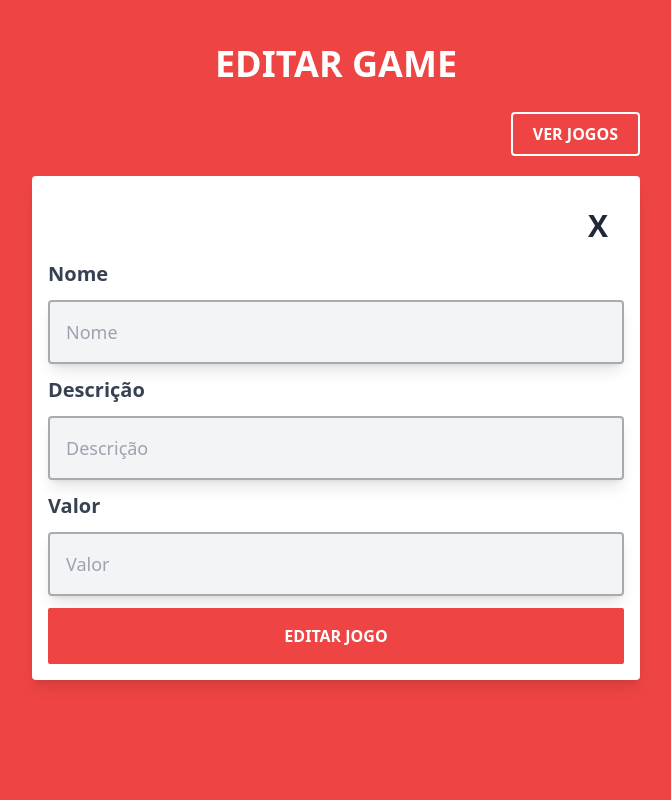
After one commit to dshzr/crud-games-php, a PHP site: page /editar.php in a window 1280 px wide. The commit adds this page. Shown: the whole page, without its empty margins (304-975 px from the left). Run offline with PHP 8.4, Linux system fonts and the light colour scheme; the template is opened without the code that fills it, so the values that code supplies are empty; some libraries are stand-ins or nearby versions.

Commit message:
removi modal e criei uma nova pagina para editar e excluir os jogos

```diff
--- a/classes/Games.php
+++ b/classes/Games.php
@@ -3,21 +3,13 @@ include_once 'Conexao.php';
 
 
 
-if(isset($_GET['id'])){
-    $id = intVal($_GET['id']);
-    Games::deleteGame($id);
-}
 
 
 
 //CRIAR/EDITAR GAME
 if(isset($_POST['submit'])){
     if($_POST['submit'] == 'cadastrar'){
-
         //validacao
-
-
-
 
         $nome = $_POST['nome'];
         $descricao = $_POST['descricao'];
@@ -27,13 +19,6 @@ if(isset($_POST['submit'])){
     }
     else if(($_POST['submit'] == 'editar')){
         //validacao
-
-
-
-
-
-
-
 
         $nome = $_POST['nome-game'];
         $descricao = $_POST['descricao-game'];
@@ -47,6 +32,7 @@ if(isset($_POST['submit'])){
             "valor" =>  $valor,
             "id" => $id
         ];
+
         Games::updateGame($game);
     }
 
--- /dev/null
+++ b/pages/deletar.php
@@ -0,0 +1,5 @@
+<?php
+include_once '../classes/Games.php';
+if(isset($_GET['deletar'])){
+    Games::deleteGame($_GET['deletar']);
+}
--- /dev/null
+++ b/pages/editar.php
@@ -0,0 +1,140 @@
+<?php
+   include '../classes/Games.php';
+    if(isset($_GET['editar'])){
+        $idgame = $_GET['editar'];
+        $allGames = Games::getGames();
+
+        foreach($allGames as $oneGame){
+            if($oneGame['id'] == $idgame){
+                $game = $oneGame;
+            }
+        }
+    }
+
+
+
+?>
+<!DOCTYPE html>
+<html lang="pt-BR">
+<head>
+    <meta charset="UTF-8">
+    <meta http-equiv="X-UA-Compatible" content="IE=edge">
+    <meta name="viewport" content="width=device-width, initial-scale=1.0">
+    <script src="https://cdn.tailwindcss.com"></script>
+    <title>CRUD PHP</title>
+
+    <style type="text/tailwindcss">
+        .form{
+            @apply
+            w-full
+            mx-auto
+            p-4
+            bg-white
+            rounded
+            shadow-lg;
+
+        }
+        .label{
+            @apply
+            font-semibold
+            text-xl
+            text-gray-700;
+        }
+        .input{
+            @apply
+            my-3
+            border-2
+            border-black/30
+            focus:border-none
+            outline-none
+            w-full
+            p-4
+            bg-gray-100
+            text-lg
+            rounded
+            shadow-lg
+            focus:outline-red-500
+            duration-100;
+        }
+        .btn{
+            @apply
+                w-full
+                text-center
+                py-4
+                px-2
+                hover:bg-red-400
+                bg-red-500
+                text-white
+                font-semibold
+                rounded-sm
+                duration-100
+            ;
+        }
+
+        .link{
+            @apply
+                px-5
+                py-2
+                rounded
+                font-bold
+                hover:bg-red-600
+                text-white
+                border-2
+                border-white
+                outline-red-200
+                mt-4
+                sm:my-0
+            ;
+        }
+    </style>
+</head>
+<body class="bg-red-500">
+    <div class="container p-4 flex items-center justify-start flex-col h-screen mx-auto w-full  lg:w-2/4">
+
+            <h1 class="text-4xl text-white font-bold my-7">EDITAR GAME</h1>
+     <div class="flex w-full justify-end pb-5">
+         <a class="link" href="/crud/pages/index.php">VER JOGOS</a>
+    </div>
+    <form name="editar" method="POST" class="form" action="../classes/Games.php">
+            <div class="flex w-full justify-end ">
+                <span id="close-popup" class=" text-gray-800 text-3xl font-bold cursor-pointer p-4">X</span>
+            </div>
+            <input type="hidden" name="id-game" value="<?= $game['id'] ?>">
+            <label class="label" for="nome">Nome</label>
+            <input
+                class="input"
+                type="text"
+                name="nome-game"
+                id="nome-game"
+                placeholder="Nome"
+                value="<?= $game['nome'] ?>"
+            >
+            <label class="label" for="descricao">Descrição</label>
+            <input
+                class="input"
+                type="text"
+                name="descricao-game"
+                id="descricao-game"
+                placeholder="Descrição"
+                value="<?= $game['descricao'] ?>"
+            >
+            <label class="label" for="valor">Valor</label>
+            <input
+                class="input"
+                type="number"
+                min="1"
+                step="any"
+                name="valor-game"
+                id="valor-game"
+                placeholder="Valor"
+                value="<?= $game['valor'] ?>"
+            >
+            <input type="hidden" name="submit" value="editar">
+            <button type="submit" class="btn">
+                EDITAR JOGO
+            </button>
+        </form>
+    </div>
+
+</body>
+</html>
--- a/pages/index.php
+++ b/pages/index.php
@@ -136,8 +136,8 @@
                             $game[descricao]
                             </p>
                             <div class='flex w-full justify-start flex-wrap sm:justify-end gap-3 sm:my-0 my-4'>
-                                <button data-game='$game[id]'  name='btn-editar' type='submit' class='btn-editar btn-action bg-blue-500 hover:bg-blue-400 '>EDITAR</button>
-                                <button data-game='$game[id]'  name='btn-deletar' type='submit' class='btn-deletar btn-action bg-red-500 hover:bg-red-400 '>DELETAR</button>
+                                <a href='/crud/pages/editar.php?editar=$game[id]' name='btn-editar'  class='btn-editar btn-action bg-blue-500 hover:bg-blue-400 '>EDITAR</a>
+                                <a href='/crud/pages/deletar.php?deletar=$game[id]' name='btn-deletar' class='btn-deletar btn-action bg-red-500 hover:bg-red-400 '>DELETAR</a>
                             </div>
                         </div>
                         ";
```
Also changed, not shown: js/index.js (deleted, +0 -70 lines).
